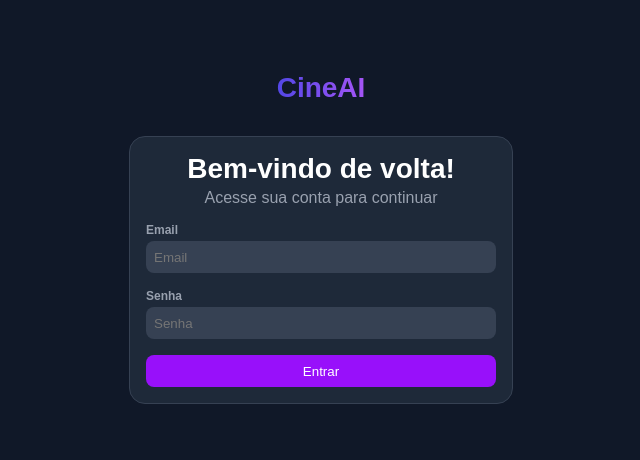
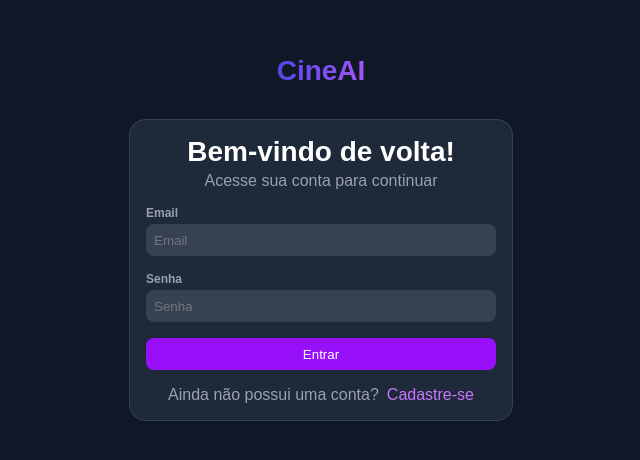
Before and after one commit to Ricciow/CineAi, a React (Vite) app: page /login in a window 1280 px wide. Shown: the part 162-622 px from the top of the page, without its empty margins (319-959 px from the left). Built offline with nearby package versions, Linux system fonts and the light colour scheme; no server answers.

Commit message:
Adicionado botão de cadastrar-se

```diff
--- a/src/pages/LoginPage.tsx
+++ b/src/pages/LoginPage.tsx
@@ -1,4 +1,4 @@
-import { Form } from "react-router-dom";
+import { Form, Link } from "react-router-dom";
 import FormField from "../components/Form/FormField";
 import FormTitle from "../components/Form/FormTitle";
 
@@ -11,6 +11,7 @@ export default function LoginPage() {
                 <FormField type="email" name="email" placeholder="Email" title="Email" required value=""/>
                 <FormField type="password" name="password" placeholder="Senha" title="Senha" required value=""/>
                 <FormField type="submit" name="submit" placeholder="" required value="Entrar"/>
+                <p className="register_text">Ainda não possui uma conta? <Link to="/cadastro" className="register_link">Cadastre-se</Link></p>
             </Form>
         </div>
     )
--- a/src/styles/components/Form.css
+++ b/src/styles/components/Form.css
@@ -37,6 +37,7 @@
     background-color: var(--purple-button-color);
     color: var(--text-white);
     cursor: pointer;
+    transition: background-color 0.15s ease-in-out;
 }
 
 .form_input[type="submit"]:hover {
--- a/src/styles/pages/LoginPage.css
+++ b/src/styles/pages/LoginPage.css
@@ -21,3 +21,20 @@
     color: var(--text-white);
     font-size: var(--font-text);
 }
+
+.register_text {
+    display: flex;
+    justify-content: center;
+    color: var(--text-light-gray);
+    gap: var(--sm);
+}
+
+.register_link {
+    color: var(--bright-purple-button-color);
+    text-decoration: none;
+    transition: color 0.3s ease;
+}
+
+.register_link:hover {
+    color: var(--bright-purple-button-hover);
+}
```
